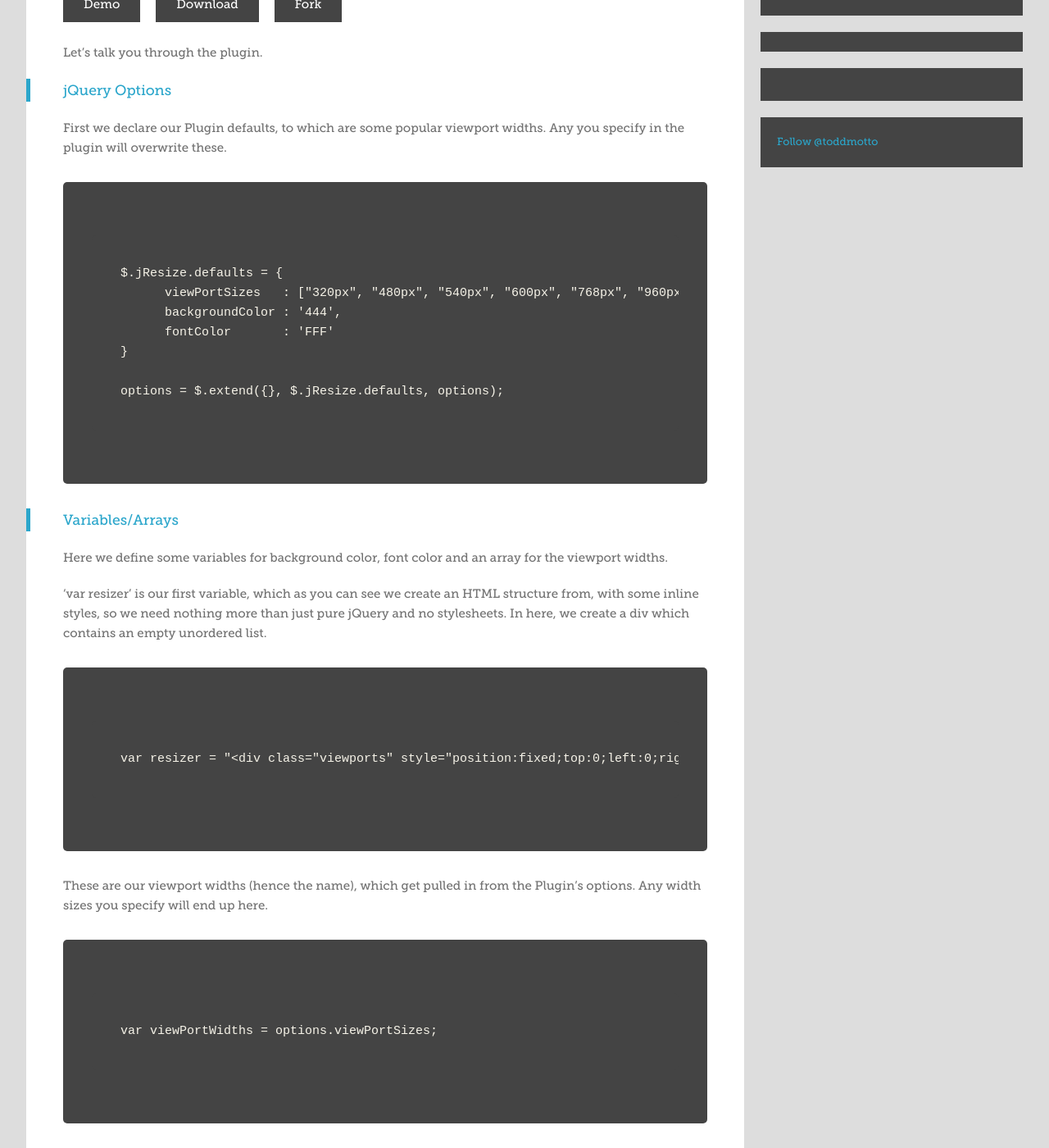
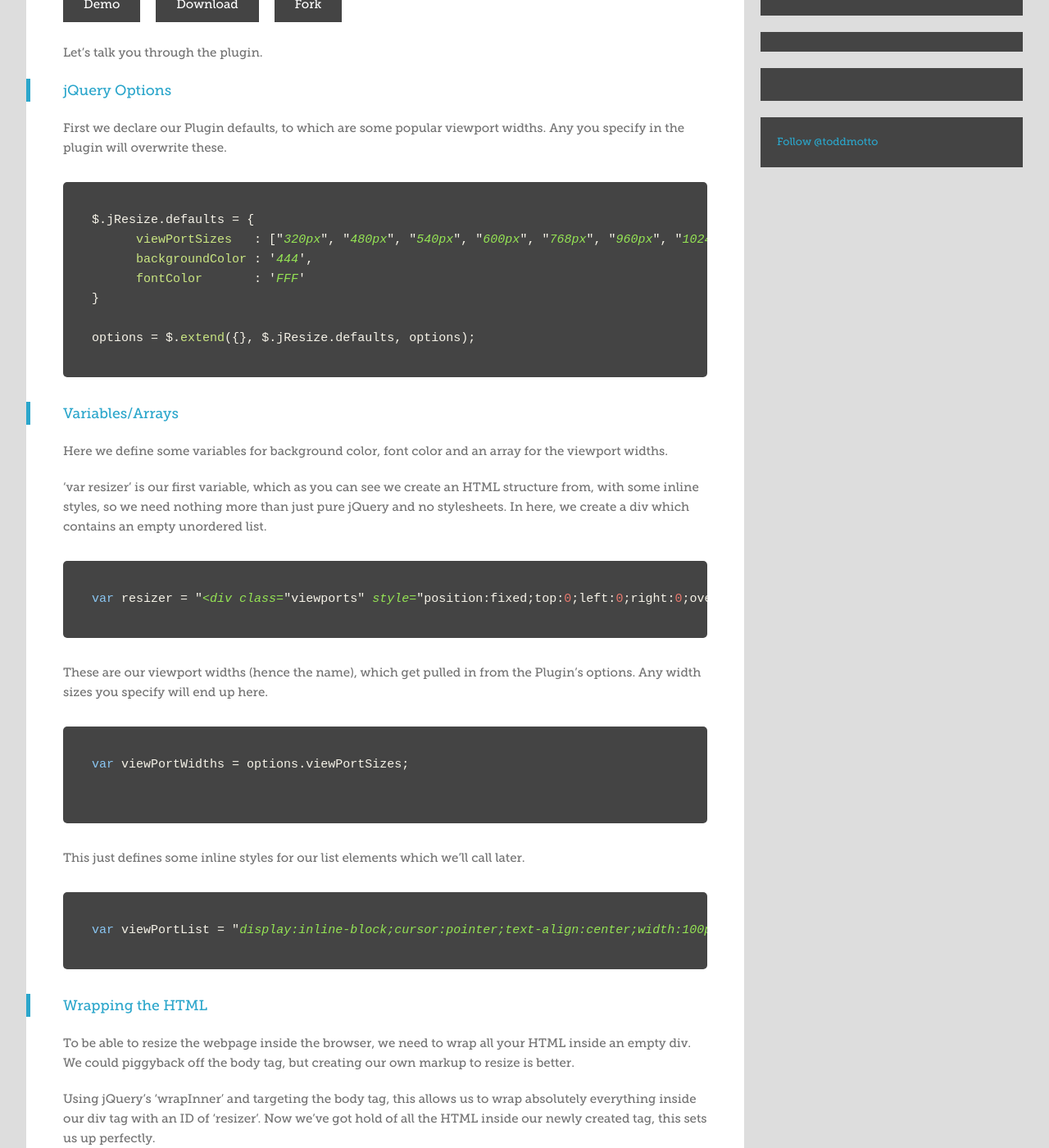
Before and after one commit to lechoo/toddmotto.github.com, a Jekyll site: the page built from _posts/2012-10-28-jresize-plugin-for-one-window-responsive-development.md, in a window 1280 px wide and 1400 px high, scrolled down 455 px. Shown: the whole window at 82% size. Built offline with Jekyll 4.4.1, drawn with Linux system fonts in a browser that asks for light colours; Markdown is read by kramdown in place of the engine named in the settings; comment, search, counter and statistics services are not loaded; some of the changed text lies outside the part shown.

Commit message:
Syntax highlighting

```diff
--- a/_posts/2012-10-28-jresize-plugin-for-one-window-responsive-development.md
+++ b/_posts/2012-10-28-jresize-plugin-for-one-window-responsive-development.md
@@ -24,14 +24,15 @@ Let’s talk you through the plugin.
 
 First we declare our Plugin defaults, to which are some popular viewport widths. Any you specify in the plugin will overwrite these.
 
-    $.jResize.defaults = {
-          viewPortSizes   : ["320px", "480px", "540px", "600px", "768px", "960px", "1024px", "1280px"],
-          backgroundColor : '444',
-          fontColor       : 'FFF'
-    }
+{% highlight javascript %}
+$.jResize.defaults = {
+      viewPortSizes   : ["320px", "480px", "540px", "600px", "768px", "960px", "1024px", "1280px"],
+      backgroundColor : '444',
+      fontColor       : 'FFF'
+}
 
-    options = $.extend({}, $.jResize.defaults, options);
-
+options = $.extend({}, $.jResize.defaults, options);
+{% endhighlight %}
 
 ### Variables/Arrays
 
@@ -39,18 +40,21 @@ Here we define some variables for background color, font color and an array for
 
 ‘var resizer’ is our first variable, which as you can see we create an HTML structure from, with some inline styles, so we need nothing more than just pure jQuery and no stylesheets. In here, we create a div which contains an empty unordered list.
 
-    var resizer = "<div class="viewports" style="position:fixed;top:0;left:0;right:0;overflow:auto;z-index:9999;background:#" + options.backgroundColor + ";color:#" + options.fontColor + ";box-shadow:0 0 3px #222;"><ul class="viewlist">" + "</ul><div style="clear:both;"></div></div>";
-
+{% highlight javascript %}
+var resizer = "<div class="viewports" style="position:fixed;top:0;left:0;right:0;overflow:auto;z-index:9999;background:#" + options.backgroundColor + ";color:#" + options.fontColor + ";box-shadow:0 0 3px #222;"><ul class="viewlist">" + "</ul><div style="clear:both;"></div></div>";
+{% endhighlight %}
 
 These are our viewport widths (hence the name), which get pulled in from the Plugin’s options. Any width sizes you specify will end up here.
 
-    var viewPortWidths = options.viewPortSizes;
-
+{% highlight javascript %}
+var viewPortWidths = options.viewPortSizes;
+  {% endhighlight %}
 
 This just defines some inline styles for our list elements which we’ll call later.
 
-    var viewPortList = "display:inline-block;cursor:pointer;text-align:center;width:100px;border-right:1px solid #555;padding:10px 5px;"
-
+{% highlight javascript %}
+var viewPortList = "display:inline-block;cursor:pointer;text-align:center;width:100px;border-right:1px solid #555;padding:10px 5px;"
+{% endhighlight %}
 
 ### Wrapping the HTML
 
@@ -58,15 +62,17 @@ To be able to resize the webpage inside the browser, we need to wrap all your HT
 
 Using jQuery’s ‘wrapInner’ and targeting the body tag, this allows us to wrap absolutely everything inside our div tag with an ID of ‘resizer’. Now we’ve got hold of all the HTML inside our newly created tag, this sets us up perfectly.
 
-    $('body').wrapInner('<div id="resizer" />');
-
+{% highlight javascript %}
+$('body').wrapInner('<div id="resizer" />');
+{% endhighlight %}
 
 ### Prepending the Plugin
 
 jQuery’s ‘before’ function allows us to insert content before a targeted element. We don’t want to put our navigation inside our resizer div, as this will resize, so using ‘before’ allows us to inject our navigation after the body tag, but before the resizer content wrap. Here you see we call our ‘resizer’ variable, and use CSS margin, zero auto to center all content.
 
-    $('#resizer').css({margin: '0 auto'}).before(resizer);
-
+{% highlight javascript %}
+$('#resizer').css({margin: '0 auto'}).before(resizer);
+{% endhighlight %}
 
 ### Looping the Array and ViewPort widths
 
@@ -74,54 +80,61 @@ Here’s where things get awesome. We loop through our array, which we’ve setu
 
 This basically means, if we set 320px as a variable, it will become a class for us to hook onto for clicking, and act as a width that feeds in to automatically make the browser this width.
 
-    $.each(viewPortWidths, function (go, className) {
-        $('.viewlist').append($(''   className   ''));
-        $('.'   className   '').click(function () {
-            $('#resizer').animate({
-                width: ''   className   ''
-            }, 300);
-        });
+{% highlight javascript %}
+$.each(viewPortWidths, function (go, className) {
+    $('.viewlist').append($(''   className   ''));
+    $('.'   className   '').click(function () {
+        $('#resizer').animate({
+            width: ''   className   ''
+        }, 300);
     });
-
+});
+{% endhighlight %}
 
 ### Animated Entrance
 
 We declare a height variable, which gets the outerHeight value from our viewlist, which would equal the height of our plugin. From this we hide the viewports (our navigation) then use the ‘slideDown’ function to show the nav. We then use our height variable, to animate the exact height of the nav, and add a top margin to our resizer div, which holds our content. This allows our plugin to push down the page content and also remain fixed in position.
 
-    var height = $('.viewlist').outerHeight();
-    $('.viewports').hide().slideDown('300');
-    $('#resizer').css({margin: '0 auto'}).animate({marginTop : height});
-
+{% highlight javascript %}
+var height = $('.viewlist').outerHeight();
+$('.viewports').hide().slideDown('300');
+$('#resizer').css({margin: '0 auto'}).animate({marginTop : height});
+{% endhighlight %}
 
 ### Reset
 
 Also included is a reset button, which drops all widths you’ve manipulated with jResize. We prepend a separate list element for this as it’s not part of our array. This also has a custom class of ‘reset’.
 
-    $('.viewlist').prepend('<li class="reset" style="' + viewPortList + '">Reset</li>');
+{% highlight javascript %}
+$('.viewlist').prepend('<li class="reset" style="' + viewPortList + '">Reset</li>');
+{% endhighlight %}
 
 Using the custom class of ‘reset’, we can then ensure that when the user clicks, it drops all pixel width styling to our resizer. We can’t really remove our width specifically from an inline style, so here we’ll just declare the content to flow to ‘auto’ which drops all styling – allowing or content to go back to normal without refreshing the page.
 
-    $('.reset').click(function () {
-        $('#resizer').css({
-            width: 'auto'
-        });
+{% highlight javascript %}
+$('.reset').click(function () {
+    $('#resizer').css({
+        width: 'auto'
     });
-
+});
+{% endhighlight %}
 
 ### Using and calling jResize
 
 Simply include jresize.js in your page (in the download) and call it like so:
 
-    <script src="js/jresize.js"></script>
-	<script>
-	$(function() {
-		$.jResize({
-			viewPortSizes   : ['320px', '480px', '540px', '600px', '768px', '960px', '1024px', '1280px'], // ViewPort Widths
-			backgroundColor : '444', // HEX Code
-			fontColor       : 'FFF' // HEX Code
-		});
+{% highlight html %}
+<script src="js/jresize.js"></script>
+<script>
+$(function() {
+	$.jResize({
+		viewPortSizes   : ['320px', '480px', '540px', '600px', '768px', '960px', '1024px', '1280px'], // ViewPort Widths
+		backgroundColor : '444', // HEX Code
+		fontColor       : 'FFF' // HEX Code
 	});
-	</script>
+});
+</script>
+{% endhighlight %}
 
 ### Scrollbars
 
```
